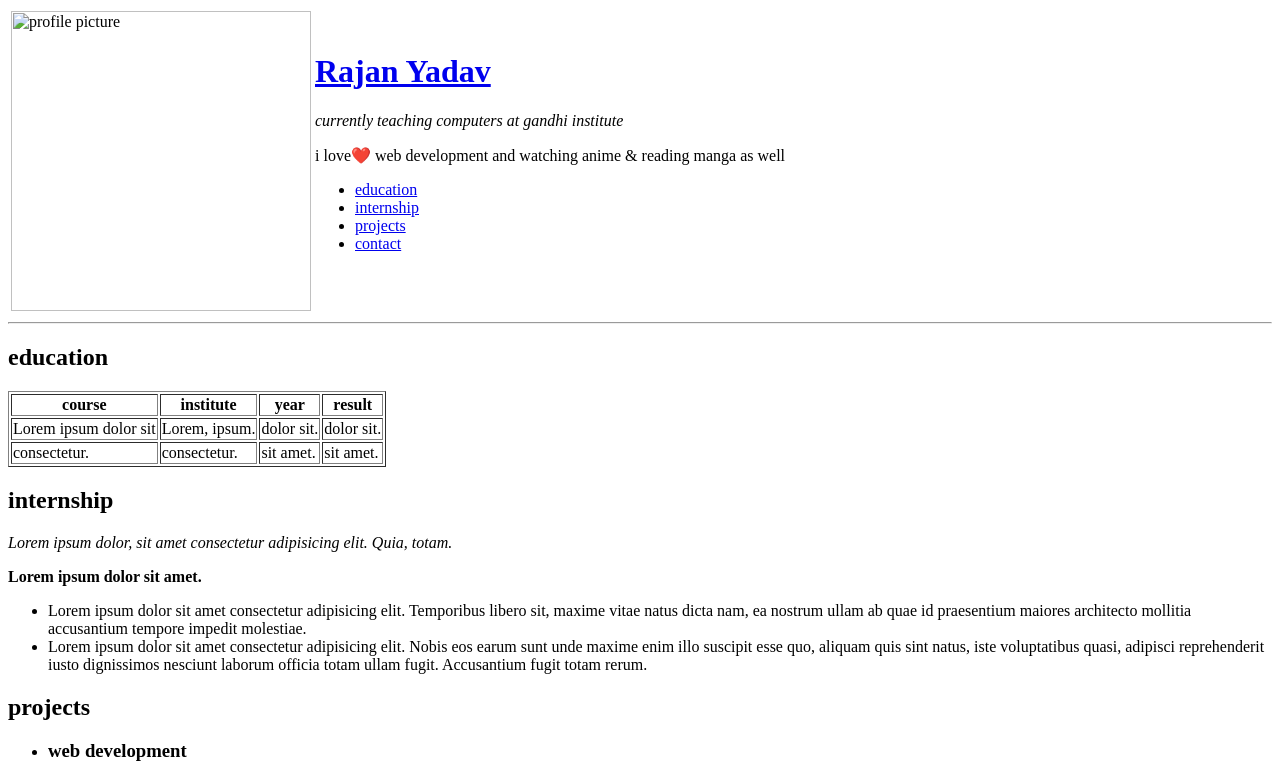
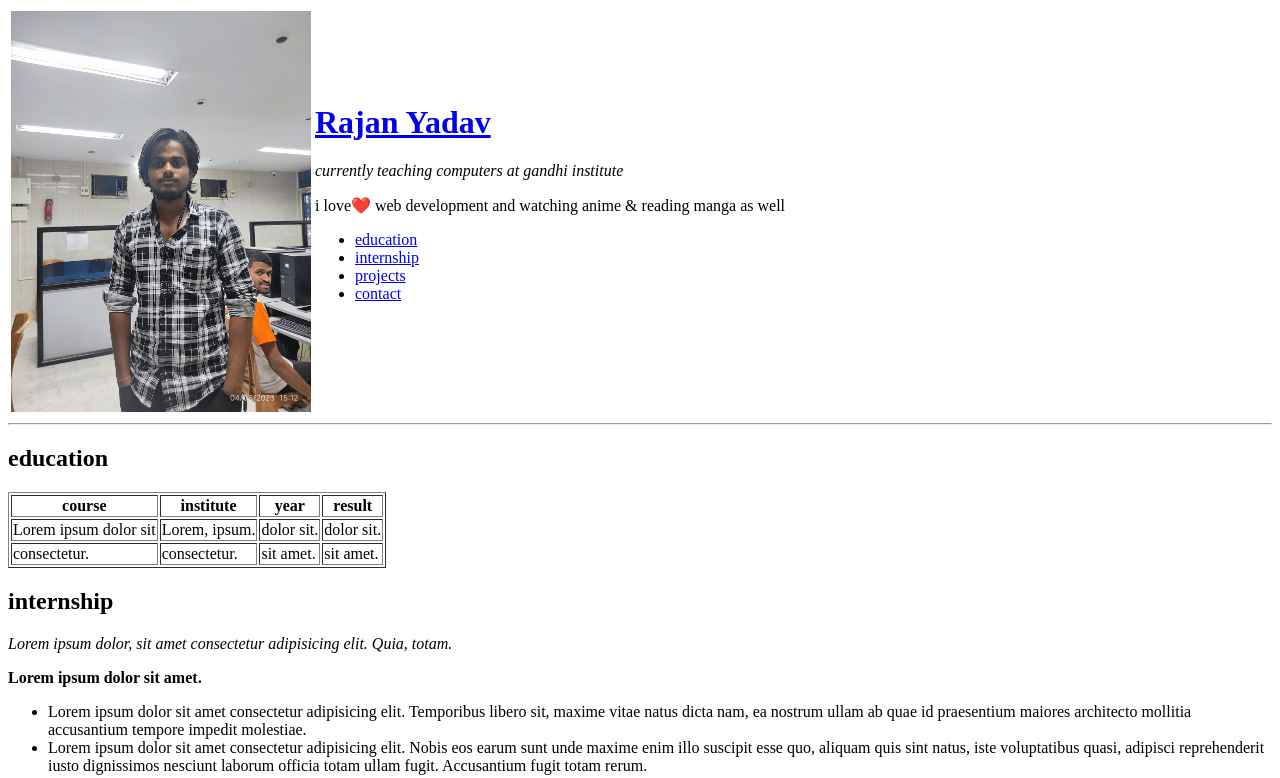
Before and after one commit to rajanyadav786/resume-, a plain HTML site: page index.html in a window 1280 px wide. Shown: the top 778 px of the page. Drawn offline with Linux system fonts and the light colour scheme.

Commit message:
Update index.html
profile pic fix

```diff
--- a/index.html
+++ b/index.html
@@ -10,7 +10,7 @@
     <header>
     <table>
         <tr>
-            <td> <img width="300" src="images/WhatsApp Image 2023-05-19 at 11.01.43 AM.jpeg" alt="profile picture">
+            <td> <img width="300" src="WhatsApp Image 2023-05-19 at 11.01.43 AM.jpeg" alt="profile picture">
             </td>
             <td><h1> <a href="WhatsApp Documents" target="_blank"> Rajan Yadav </h1></a>
                 <p><i>currently teaching computers at gandhi institute </i></p>
```
